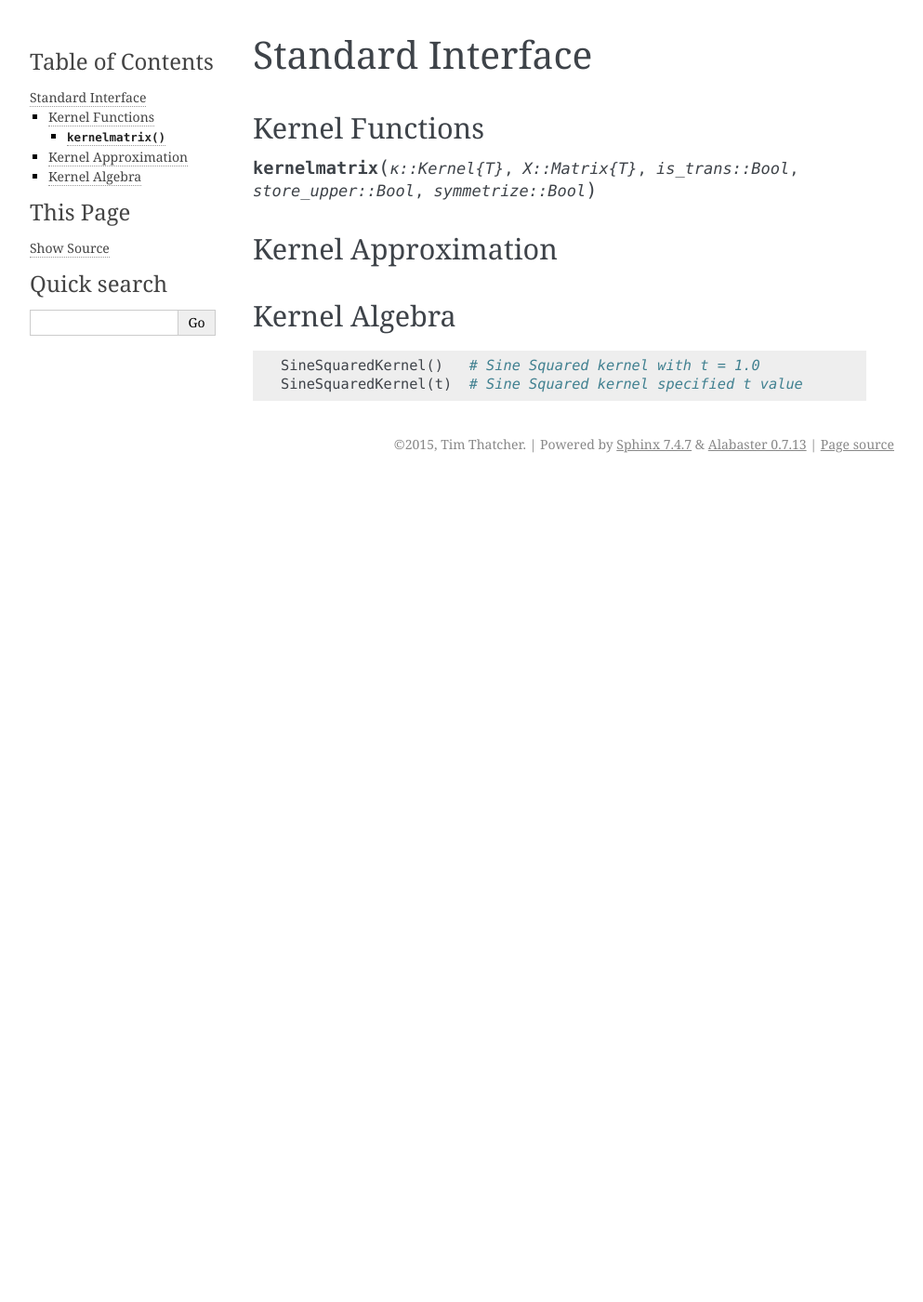
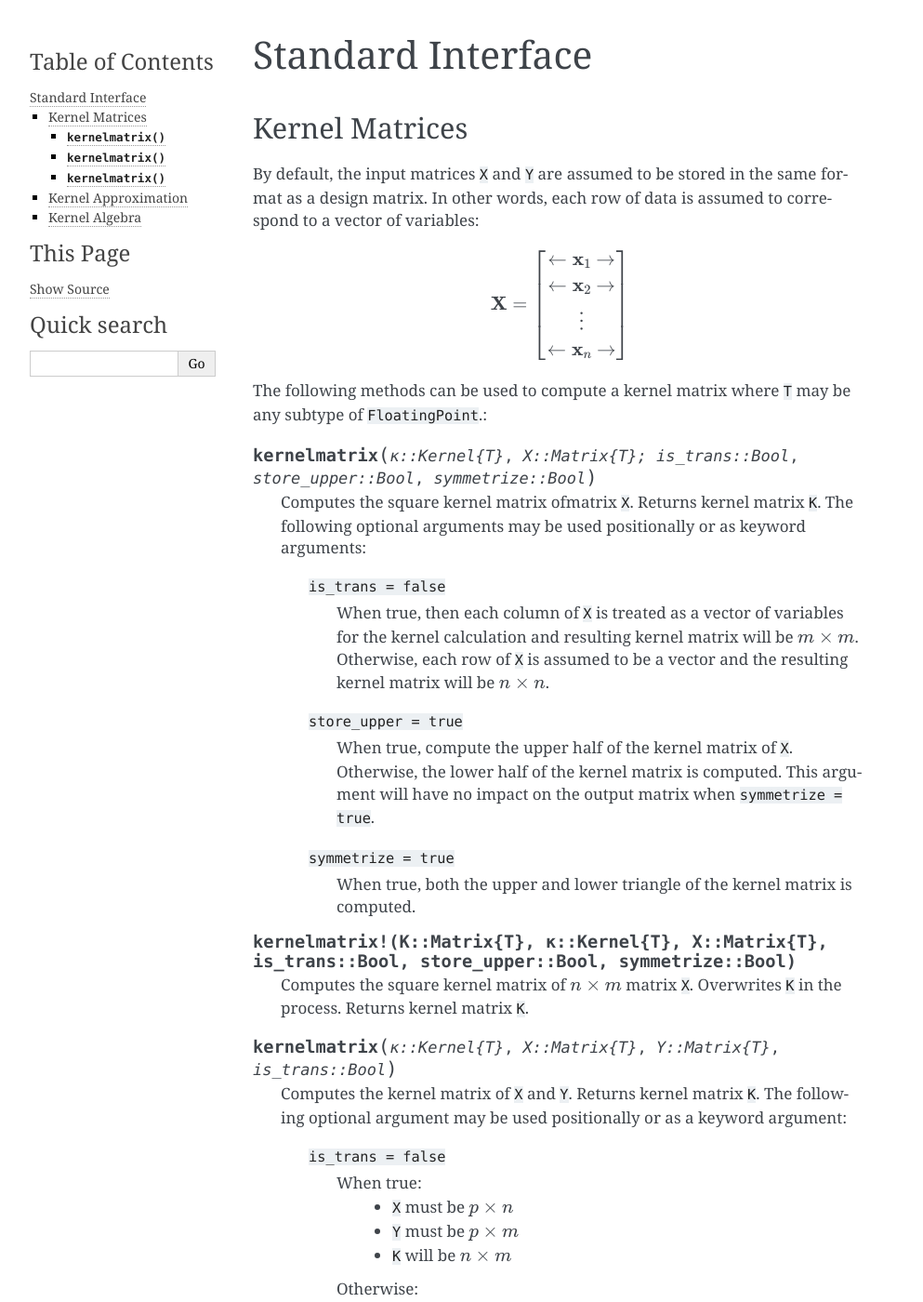
Before and after one commit to trthatcher/MLKernels.jl, a Sphinx documentation site: the page built from doc/interface.rst, in a window 1280 px wide and 1400 px high. Shown: the whole window at 93% size, without its empty margins (148-1141 px from the left). Built offline with Sphinx 7.4.7, drawn with Linux system fonts in a browser that asks for light colours; some of the changed text lies outside the part shown.

Commit message:
Expanded documentation

```diff
--- a/doc/interface.rst
+++ b/doc/interface.rst
@@ -4,10 +4,57 @@ Standard Interface
 
 
 
-Kernel Functions
+Kernel Matrices
 ----------------
 
-.. function:: kernelmatrix(κ::Kernel{T}, X::Matrix{T}, is_trans::Bool, store_upper::Bool, symmetrize::Bool)
+By default, the input matrices ``X`` and ``Y`` are assumed to be stored in the same format as a
+design matrix. In other words, each row of data is assumed to correspond to a vector of variables:
+
+.. math:: \mathbf{X} = \begin{bmatrix} \leftarrow \mathbf{x}_1 \rightarrow  \\ \leftarrow \mathbf{x}_2 \rightarrow   \\ \vdots \\ \leftarrow \mathbf{x}_n \rightarrow   \end{bmatrix}
+
+The following methods can be used to compute a kernel matrix where ``T`` may be any subtype of
+``FloatingPoint``.:
+
+.. function:: kernelmatrix(κ::Kernel{T}, X::Matrix{T}; is_trans::Bool, store_upper::Bool, symmetrize::Bool)
+
+    Computes the square kernel matrix ofmatrix ``X``. Returns kernel matrix ``K``. The following
+    optional arguments may be used positionally or as keyword arguments:
+
+     ``is_trans = false``
+       When true, then each column of ``X`` is treated as a vector of variables for the kernel
+       calculation and resulting kernel matrix will be :math:`m \times m`. Otherwise, each row of
+       ``X`` is assumed to be a vector and the resulting kernel matrix will be :math:`n \times n`.
+     ``store_upper = true``
+       When true, compute the upper half of the kernel matrix of ``X``. Otherwise, the lower
+       half of the kernel matrix is computed. This argument will have no impact on the output
+       matrix when ``symmetrize = true``.
+     ``symmetrize = true``
+       When true, both the upper and lower triangle of the kernel matrix is computed.
+
+.. function:: kernelmatrix!(K::Matrix{T}, κ::Kernel{T}, X::Matrix{T}, is_trans::Bool, store_upper::Bool, symmetrize::Bool)
+
+    Computes the square kernel matrix of :math:`n \times m` matrix ``X``. Overwrites ``K`` in
+    the process. Returns kernel matrix ``K``.
+
+.. function:: kernelmatrix(κ::Kernel{T}, X::Matrix{T}, Y::Matrix{T}, is_trans::Bool)
+
+    Computes the kernel matrix of ``X`` and ``Y``. Returns kernel matrix ``K``. The following
+    optional argument may be used positionally or as a keyword argument:
+
+     ``is_trans = false``
+       When true:
+        - ``X`` must be :math:`p \times n`
+        - ``Y`` must be :math:`p \times m`
+        - ``K`` will be :math:`n \times m`
+       Otherwise:
+        - ``X`` must be :math:`n \times p`
+        - ``Y`` must be :math:`m \times p`
+        - ``K`` will be :math:`n \times m`
+
+.. function:: kernelmatrix(κ::Kernel{T}, X::Matrix{T}, Y::Matrix{T}, is_trans::Bool)
+
+    Computes the kernel matrix of ``X`` and ``Y``. Overwrites matrix ``K`` in the process. Returns
+    kernel matrix ``K``.
 
 
 Kernel Approximation
```
